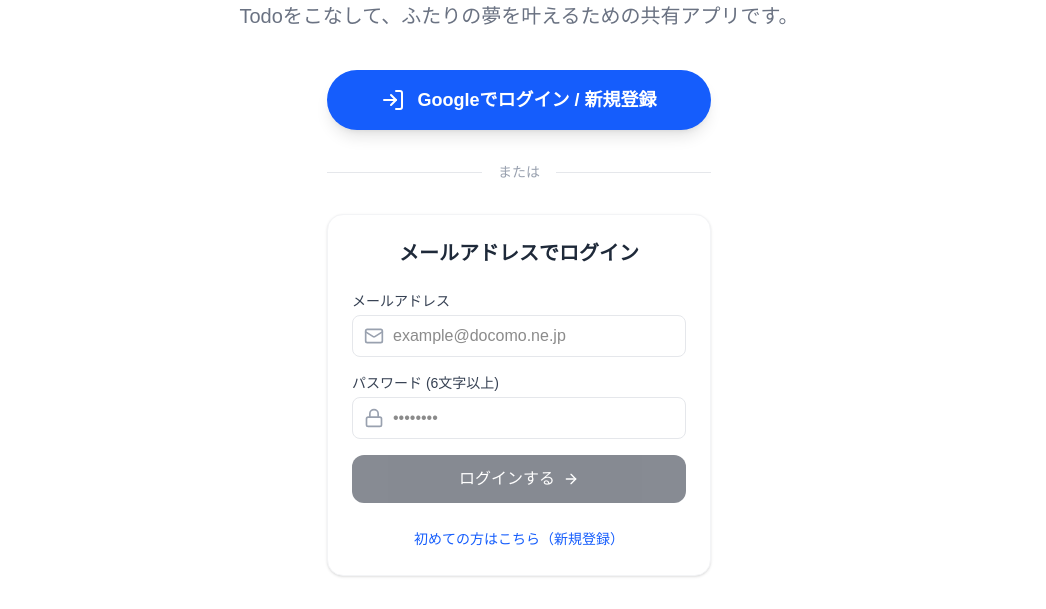
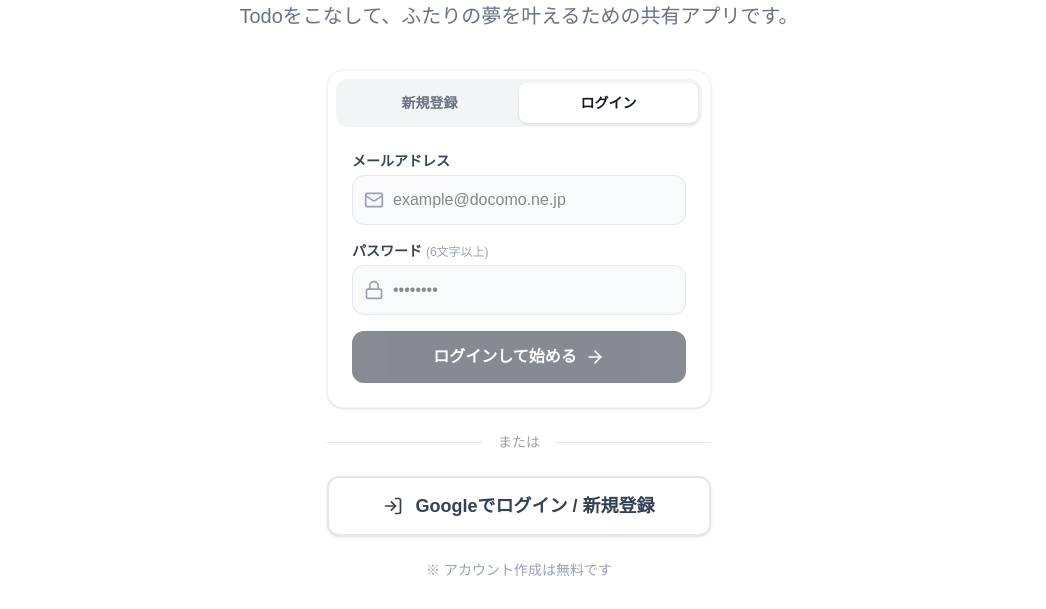
Before and after one commit to te2boy23-bit/todolist, a Next.js app: page / in a window 1280 px wide. Shown: the part 189-798 px from the top of the page, without its empty margins (121-1167 px from the left). Built offline with nearby package versions, Linux system fonts and the light colour scheme; no server answers.

Commit message:
ログイン画面のUIを改善し、メール登録タブを上部に配置

```diff
--- a/src/components/auth/EmailAuthForm.tsx
+++ b/src/components/auth/EmailAuthForm.tsx
@@ -68,14 +68,45 @@
   };
 
   return (
-    <div className="w-full max-w-sm mx-auto bg-white p-6 rounded-2xl shadow-sm border border-gray-100">
-      <h3 className="text-xl font-bold text-gray-800 mb-6">
-        {isLogin ? "メールアドレスでログイン" : "メールアドレスで新規登録"}
-      </h3>
+    <div className="w-full max-w-sm mx-auto bg-white p-2 rounded-2xl shadow-sm border border-gray-100">
 
-      <form onSubmit={handleSubmit} className="space-y-4">
+      {/* タブ切り替え部分 */}
+      <div className="flex bg-gray-100 p-1 rounded-xl mb-6">
+        <button
+          type="button"
+          onClick={() => {
+            setIsLogin(false);
+            setError(null);
+            setMessage(null);
+          }}
+          className={`flex-1 py-2.5 text-sm font-bold rounded-lg transition-all ${
+            !isLogin
+              ? "bg-white text-gray-900 shadow-sm"
+              : "text-gray-500 hover:text-gray-700"
+          }`}
+        >
+          新規登録
+        </button>
+        <button
+          type="button"
+          onClick={() => {
+            setIsLogin(true);
+            setError(null);
+            setMessage(null);
+          }}
+          className={`flex-1 py-2.5 text-sm font-bold rounded-lg transition-all ${
+            isLogin
+              ? "bg-white text-gray-900 shadow-sm"
+              : "text-gray-500 hover:text-gray-700"
+          }`}
+        >
+          ログイン
+        </button>
+      </div>
+
+      <form onSubmit={handleSubmit} className="space-y-4 px-4 pb-4">
         <div>
-          <label className="block text-sm font-medium text-gray-700 mb-1 text-left">
+          <label className="block text-sm font-bold text-gray-700 mb-1 text-left">
             メールアドレス
           </label>
           <div className="relative">
@@ -86,15 +117,15 @@
               value={email}
               onChange={(e) => setEmail(e.target.value)}
               placeholder="example@docomo.ne.jp"
-              className="w-full pl-10 pr-4 py-2 border border-gray-200 rounded-lg focus:outline-none focus:ring-2 focus:ring-blue-500 transition-all"
+              className="w-full pl-10 pr-4 py-3 border border-gray-200 rounded-xl focus:outline-none focus:ring-2 focus:ring-blue-500 transition-all bg-gray-50 focus:bg-white"
               disabled={isLoading}
             />
           </div>
         </div>
 
         <div>
-          <label className="block text-sm font-medium text-gray-700 mb-1 text-left">
-            パスワード (6文字以上)
+          <label className="block text-sm font-bold text-gray-700 mb-1 text-left">
+            パスワード <span className="text-xs text-gray-400 font-normal">(6文字以上)</span>
           </label>
           <div className="relative">
             <Lock className="absolute left-3 top-1/2 -translate-y-1/2 w-5 h-5 text-gray-400" />
@@ -105,20 +136,20 @@
               value={password}
               onChange={(e) => setPassword(e.target.value)}
               placeholder="••••••••"
-              className="w-full pl-10 pr-4 py-2 border border-gray-200 rounded-lg focus:outline-none focus:ring-2 focus:ring-blue-500 transition-all"
+              className="w-full pl-10 pr-4 py-3 border border-gray-200 rounded-xl focus:outline-none focus:ring-2 focus:ring-blue-500 transition-all bg-gray-50 focus:bg-white"
               disabled={isLoading}
             />
           </div>
         </div>
 
         {error && (
-          <p className="text-sm text-red-500 bg-red-50 p-2 rounded-lg text-left">
+          <p className="text-sm text-red-500 bg-red-50 p-3 rounded-lg text-left font-medium border border-red-100">
             {error}
           </p>
         )}
 
         {message && (
-          <p className="text-sm text-emerald-500 bg-emerald-50 p-2 rounded-lg text-left">
+          <p className="text-sm text-emerald-500 bg-emerald-50 p-3 rounded-lg text-left font-medium border border-emerald-100">
             {message}
           </p>
         )}
@@ -126,34 +157,18 @@
         <button
           type="submit"
           disabled={isLoading || !email || password.length < 6}
-          className="w-full flex items-center justify-center gap-2 bg-gray-900 text-white font-medium py-3 rounded-xl hover:bg-gray-800 transition-colors disabled:opacity-50"
+          className="w-full flex items-center justify-center gap-2 bg-gray-900 text-white font-bold py-3.5 rounded-xl hover:bg-gray-800 transition-colors disabled:opacity-50 mt-2"
         >
           {isLoading ? (
             <Loader2 className="w-5 h-5 animate-spin" />
           ) : (
             <>
-              {isLogin ? "ログインする" : "登録する"}
-              <ArrowRight className="w-4 h-4" />
+              {isLogin ? "ログインして始める" : "登録して始める"}
+              <ArrowRight className="w-5 h-5" />
             </>
           )}
         </button>
       </form>
-
-      <div className="mt-6 text-center">
-        <button
-          type="button"
-          onClick={() => {
-            setIsLogin(!isLogin);
-            setError(null);
-            setMessage(null);
-          }}
-          className="text-sm text-blue-600 hover:text-blue-800 font-medium transition-colors"
-        >
-          {isLogin
-            ? "初めての方はこちら（新規登録）"
-            : "既にアカウントをお持ちの方（ログイン）"}
-        </button>
-      </div>
     </div>
   );
 }
--- a/src/components/home/LandingHero.tsx
+++ b/src/components/home/LandingHero.tsx
@@ -22,21 +22,21 @@
         </p>
 
         <div className="flex flex-col items-center gap-4 w-full">
-          <LoginButton
-            text={t("landing.loginBtn")}
-            className="flex items-center gap-3 text-lg font-bold text-white bg-blue-600 hover:bg-blue-700 px-8 py-4 rounded-full shadow-lg hover:shadow-xl hover:-translate-y-0.5 transition-all w-full max-w-sm justify-center"
-            iconSize={6}
-          />
+          <EmailAuthForm />
 
-          <div className="flex items-center w-full max-w-sm my-4">
+          <div className="flex items-center w-full max-w-sm my-2">
             <div className="flex-grow border-t border-gray-200"></div>
             <span className="flex-shrink-0 mx-4 text-gray-400 text-sm">または</span>
             <div className="flex-grow border-t border-gray-200"></div>
           </div>
 
-          <EmailAuthForm />
+          <LoginButton
+            text={t("landing.loginBtn")}
+            className="flex items-center gap-3 text-lg font-bold text-gray-700 bg-white hover:bg-gray-50 border-2 border-gray-200 px-8 py-3.5 rounded-xl shadow-sm hover:shadow-md transition-all w-full max-w-sm justify-center"
+            iconSize={5}
+          />
 
-          <p className="text-sm text-gray-400 mt-4">{t("landing.freeNote")}</p>
+          <p className="text-sm text-gray-400 mt-2">{t("landing.freeNote")}</p>
         </div>
       </div>
     </div>
```
